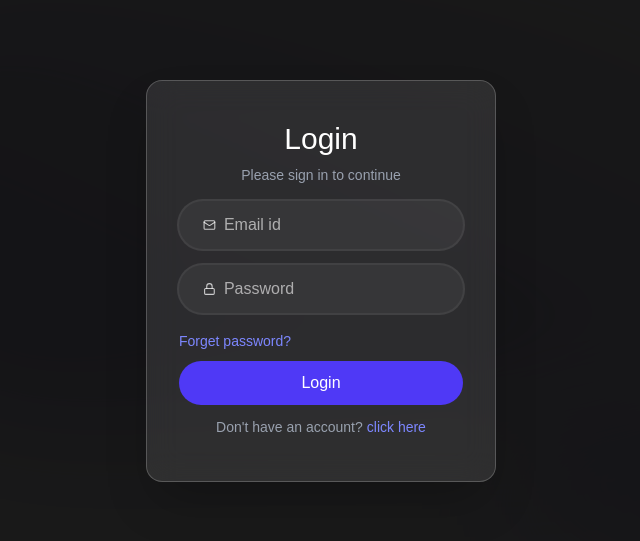
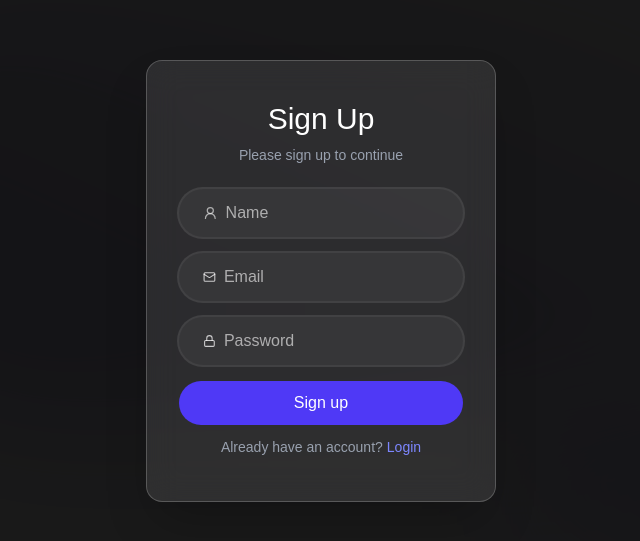
Before and after one commit to mohamedtaghian/Echo, a React (Vite) app in the folder Echo-front/: page /auth in a window 1280 px wide. Shown: the part 119-660 px from the top of the page, without its empty margins (319-959 px from the left). Built offline with nearby package versions, Linux system fonts and the light colour scheme.

Commit message:
feat(Authentication/ui): added authentication page

```diff
--- a/Echo-front/src/App.jsx
+++ b/Echo-front/src/App.jsx
@@ -1,5 +1,5 @@
 import { createBrowserRouter, RouterProvider } from "react-router-dom";
-import Authentication from "./pages/Authentication";
+import Authentication from "./pages/Authentication/Authentication";
 import Layout from "./pages/Layout/Layout";
 
 function App() {
--- a/Echo-front/src/pages/Authentication.jsx
+++ b/Echo-front/src/pages/Authentication/Authentication.jsx
@@ -1,14 +1,28 @@
+import { useState } from "react";
+
 function Authentication() {
-  const state = "login";
+  // STATES
+  const [auth, setAuth] = useState("register");
+
+  // HANDELRS
+  const toggleAuthState = function () {
+    setAuth((curr) => (curr === "register" ? "login" : "register"));
+  };
 
   return (
     <section className="flex justify-center items-center bg-black/90 min-h-screen">
       <form className="bg-white/10 shadow-2xl backdrop-blur-lg px-8 border border-white/20 rounded-2xl w-full sm:w-87.5 text-center">
-        <h1 className="mt-10 font-medium text-white text-3xl">Login</h1>
+        <h1 className="mt-10 font-medium text-white text-3xl">
+          {auth === "register" ? "Sign Up" : "Login"}
+        </h1>
 
-        <p className="mt-2 text-gray-400 text-sm">Please sign in to continue</p>
+        <p className="mt-2 text-gray-400 text-sm">
+          {auth === "register"
+            ? "Please sign up to continue"
+            : "Please sign in to continue"}
+        </p>
 
-        {state !== "login" && (
+        {auth !== "login" && (
           <div className="flex items-center gap-2 bg-white/5 mt-6 pl-6 rounded-full ring-2 ring-white/10 focus-within:ring-indigo-500/60 w-full h-12 overflow-hidden transition-all">
             <svg
               xmlns="http://www.w3.org/2000/svg"
@@ -22,7 +36,6 @@ function Authentication() {
               strokeLinecap="round"
               strokeLinejoin="round"
             >
-              {" "}
               <circle cx="12" cy="8" r="5" />
               <path d="M20 21a8 8 0 0 0-16 0" />
             </svg>
@@ -54,9 +67,8 @@ function Authentication() {
           <input
             type="email"
             name="email"
-            placeholder="Email id"
+            placeholder="Email"
             className="bg-transparent border-none outline-none w-full text-white placeholder-white/60"
-            required
           />
         </div>
 
@@ -81,30 +93,30 @@ function Authentication() {
             name="password"
             placeholder="Password"
             className="bg-transparent border-none outline-none w-full text-white placeholder-white/60"
-            required
           />
-        </div>
-
-        <div className="mt-4 text-left">
-          <button className="text-indigo-400 text-sm hover:underline">
-            Forget password?
-          </button>
         </div>
 
         <button
           type="submit"
-          className="bg-indigo-600 hover:bg-indigo-500 mt-2 rounded-full w-full h-11 text-white transition"
+          className="bg-indigo-600 hover:bg-indigo-500 mt-4 rounded-full w-full h-11 text-white transition-colors duration-300 cursor-pointer"
         >
-          {state === "login" ? "Login" : "Sign up"}
+          {auth === "login" ? "Login" : "Sign up"}
         </button>
 
-        <p className="mt-3 mb-11 text-gray-400 text-sm cursor-pointer">
-          {state === "login"
+        <p
+          onClick={toggleAuthState}
+          className="mt-3 mb-11 text-gray-400 text-sm cursor-pointer"
+        >
+          {auth === "login"
             ? "Don't have an account?"
             : "Already have an account?"}
-          <span className="ml-1 text-indigo-400 hover:underline">
-            click here
-          </span>
+          {auth === "login" ? (
+            <span className="ml-1 text-indigo-400 hover:underline">
+              Sign up
+            </span>
+          ) : (
+            <span className="ml-1 text-indigo-400 hover:underline">Login</span>
+          )}
         </p>
       </form>
       <div className="-z-1 fixed inset-0 pointer-events-none">
```
